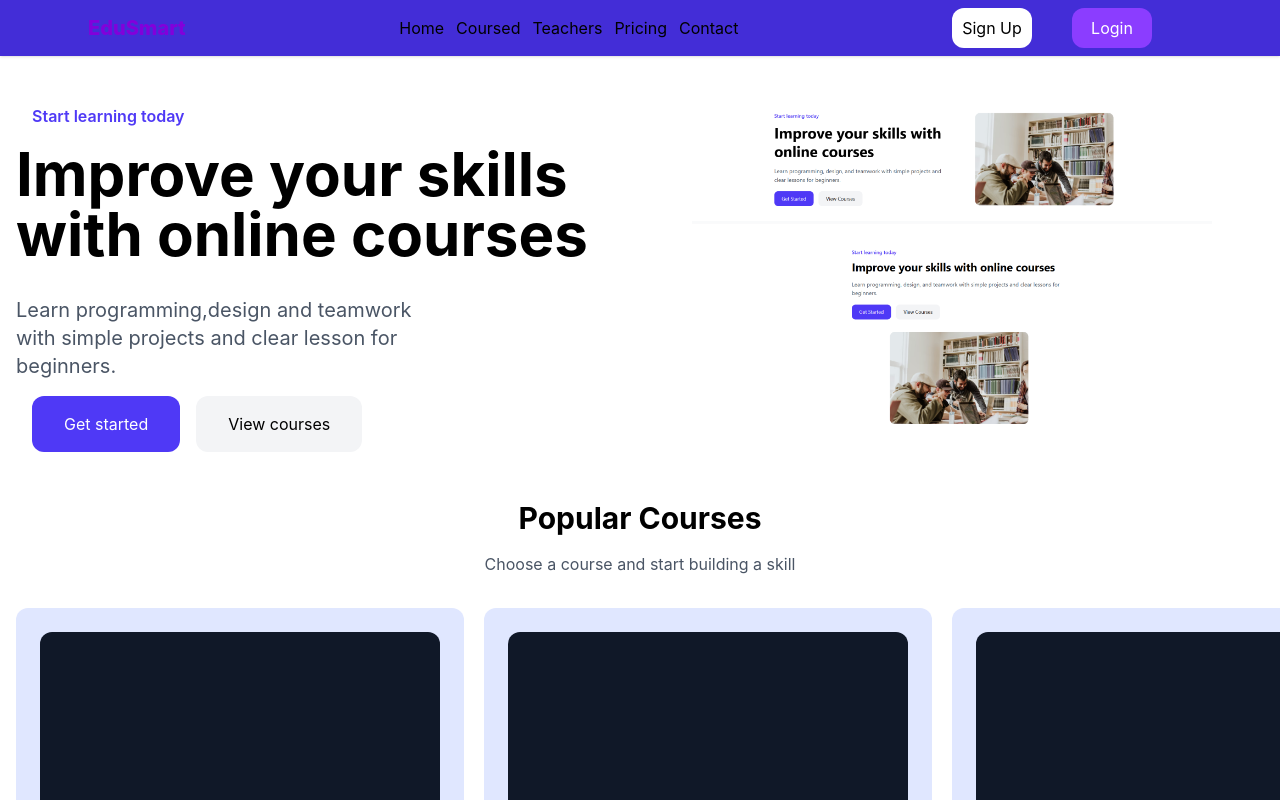
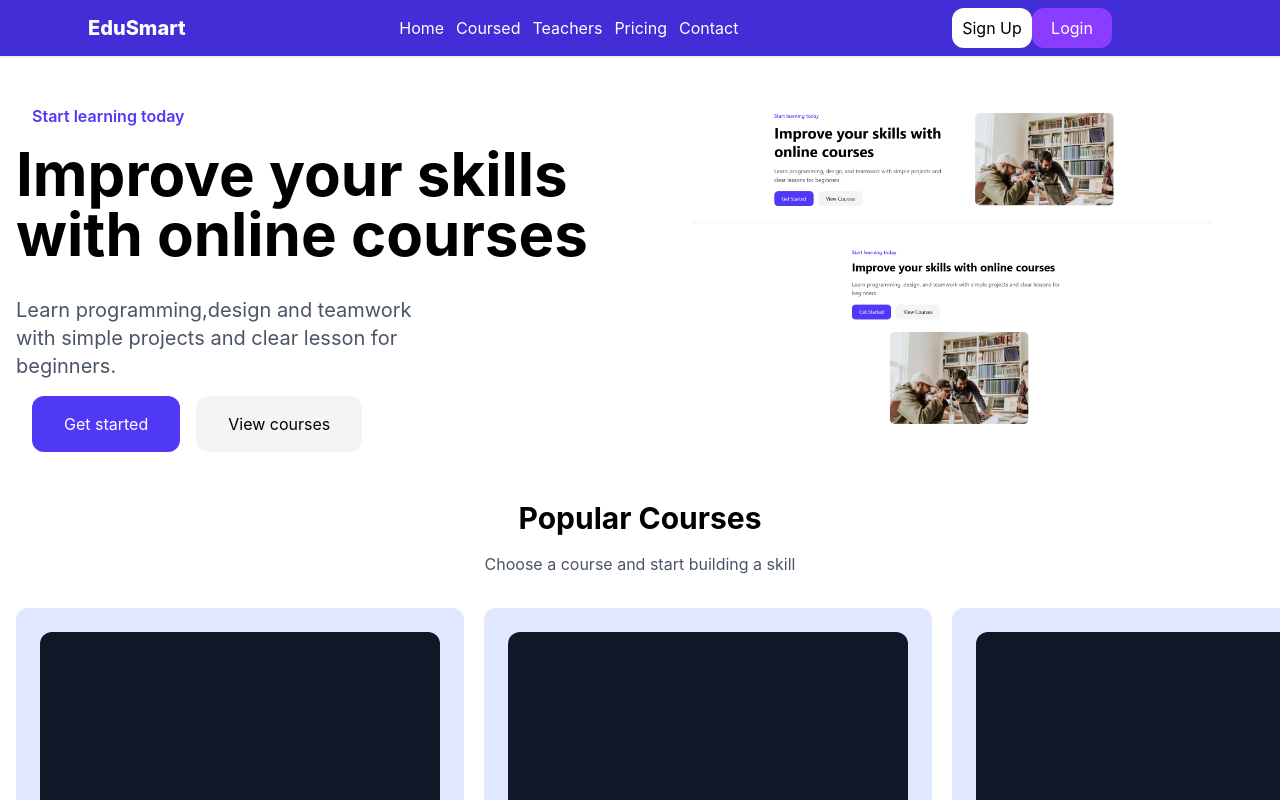
Before and after one commit to Temuulenpda/tailwind, a React (Vite) app: page / in a window 1280 px wide. Shown: the top 800 px of the page. Built offline with nearby package versions, Linux system fonts and the light colour scheme.

Commit message:
Update Navbar styles and button layout

```diff
--- a/src/components/Navbar.jsx
+++ b/src/components/Navbar.jsx
@@ -10,12 +10,12 @@ const Navbar = () => {
     <div>
       <div className="bg-indigo-700 shadow-sm p-2 flex justify-between items-center">
         <div className="flex items-center">
-          <div className="font-extrabold text-purple-700 text-xl md:ml-20">
+          <div className="font-extrabold text-white text-xl md:ml-20">
             EduSmart
           </div>
         </div>
         <div className="flex hidden md:block">
-          <div className="flex gap-3">
+          <div className="flex gap-3 text-white">
             <a href="#">Home</a>
             <a href="#">Coursed</a>
             <a href="">Teachers</a>
@@ -23,8 +23,8 @@ const Navbar = () => {
             <a href="#">Contact</a>
           </div>
         </div>
-        <div className="flex w-50 mr-30 hidden md:block ">
-          <button className="bg-white w-20 h-10 mr-10 rounded-xl">Sign Up</button>
+        <div className="flex w-50 mr-30 hidden md:block gap-4">
+          <button className="bg-white w-20 h-10 rounded-xl">Sign Up</button>
           <button className="bg-[#8b3dff] w-20 h-10 rounded-xl text-white">
             Login
           </button>
```
